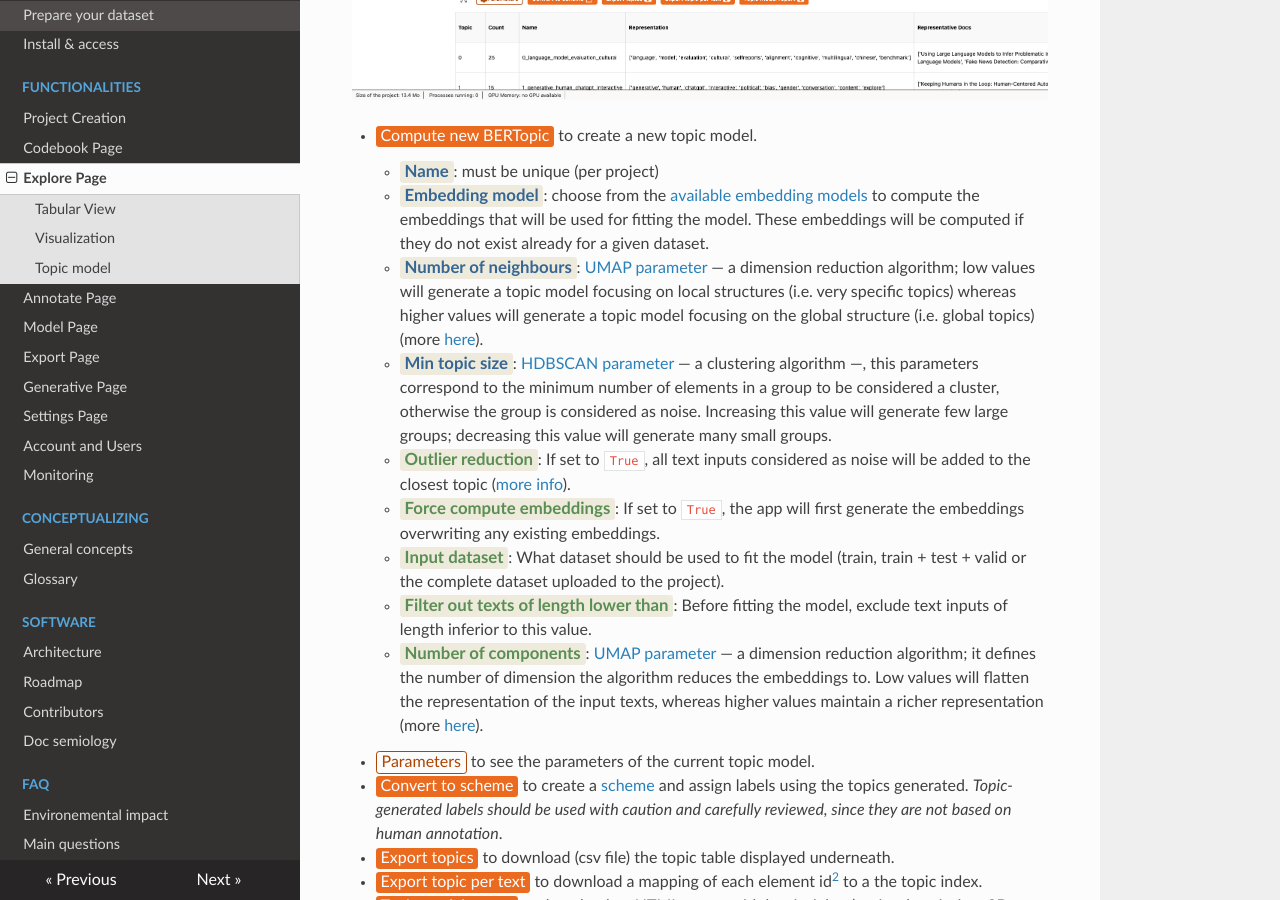
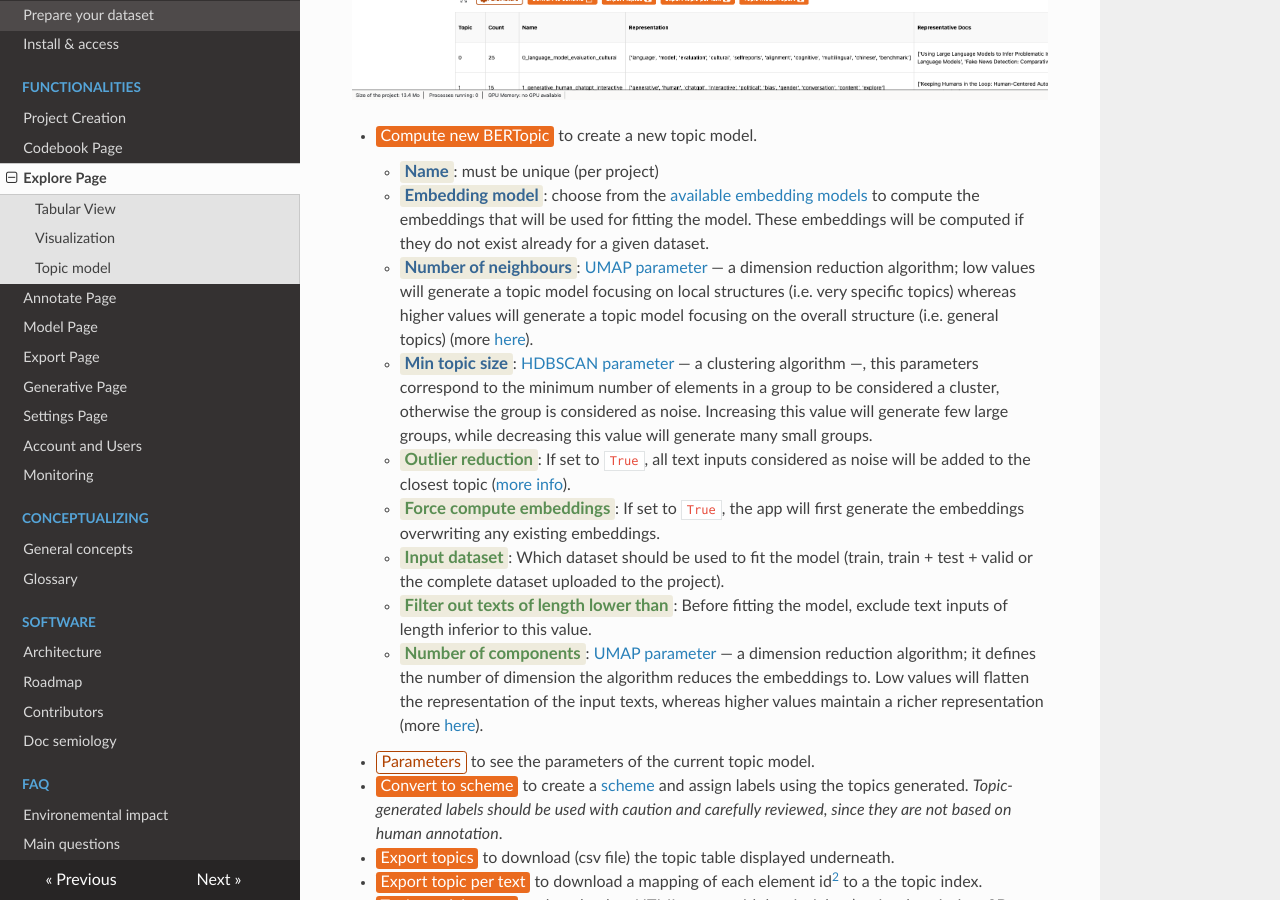
Before and after one commit to activetigger/documentation, an MkDocs documentation site: the page built from docs/functionalities/explore.md, in a window 1280 px wide and 900 px high, scrolled down 3205 px. Built offline with MkDocs 1.6.1, drawn with Linux system fonts in a browser that asks for light colours; nearby versions of some CDN libraries; some of the changed text lies outside the part shown.

```diff
--- a/docs/functionalities/explore.md
+++ b/docs/functionalities/explore.md
@@ -56,11 +56,11 @@
 - <span class="action primary">Compute new BERTopic</span> to create a new topic model.
     - <span class="parameter">Name</span>: must be unique (per project)
     - <span class="parameter">Embedding model</span>: choose from the [available embedding models](../faq/faq.md#choose-models-made-available) to compute the embeddings that will be used for fitting the model. These embeddings will be computed if they do not exist already for a given dataset.
-    - <span class="parameter">Number of neighbours</span>: [UMAP parameter](https://pair-code.github.io/understanding-umap/) — a dimension reduction algorithm; low values will generate a topic model focusing on local structures (i.e. very specific topics) whereas higher values will generate a topic model focusing on the global structure (i.e. global topics) (more [here](https://css-polytechnique.github.io/css-ipp-materials/pages/techy-notes.html#tbl-umap-parameters)).
-    - <span class="parameter">Min topic size</span>: [HDBSCAN parameter](https://scikit-learn.org/stable/modules/generated/sklearn.cluster.HDBSCAN.html) — a clustering algorithm —, this parameters correspond to the minimum number of elements in a group to be considered a cluster, otherwise the group is considered as noise. Increasing this value will generate few large groups; decreasing this value will generate many small groups.
+    - <span class="parameter">Number of neighbours</span>: [UMAP parameter](https://pair-code.github.io/understanding-umap/) — a dimension reduction algorithm; low values will generate a topic model focusing on local structures (i.e. very specific topics) whereas higher values will generate a topic model focusing on the overall structure (i.e. general topics) (more [here](https://css-polytechnique.github.io/css-ipp-materials/pages/techy-notes.html#tbl-umap-parameters)).
+    - <span class="parameter">Min topic size</span>: [HDBSCAN parameter](https://scikit-learn.org/stable/modules/generated/sklearn.cluster.HDBSCAN.html) — a clustering algorithm —, this parameters correspond to the minimum number of elements in a group to be considered a cluster, otherwise the group is considered as noise. Increasing this value will generate few large groups, while decreasing this value will generate many small groups.
     - <span class="parameter secondary">Outlier reduction</span>: If set to `True`, all text inputs considered as noise will be added to the closest topic ([more info](https://css-polytechnique.github.io/css-ipp-materials/pages/techy-notes.html#reduce-outliers-strategies)).
     - <span class="parameter secondary">Force compute embeddings</span>: If set to `True`, the app will first generate the embeddings overwriting any existing embeddings.
-    - <span class="parameter secondary">Input dataset</span>: What dataset should be used to fit the model (train, train + test + valid or the complete dataset uploaded to the project).
+    - <span class="parameter secondary">Input dataset</span>: Which dataset should be used to fit the model (train, train + test + valid or the complete dataset uploaded to the project).
     - <span class="parameter secondary">Filter out texts of length lower than</span>: Before fitting the model, exclude text inputs of length inferior to this value.
     - <span class="parameter secondary">Number of components</span>: [UMAP parameter](https://pair-code.github.io/understanding-umap/) — a dimension reduction algorithm; it defines the number of dimension the algorithm reduces the embeddings to. Low values will flatten the representation of the input texts, whereas higher values maintain a richer representation (more [here](https://css-polytechnique.github.io/css-ipp-materials/pages/techy-notes.html#tbl-umap-parameters)).
 - <span class="action secondary">Parameters</span> to see the parameters of the current topic model.
```
Also changed, not shown: other parts of docs/functionalities/explore.md (+2 -2 lines).
